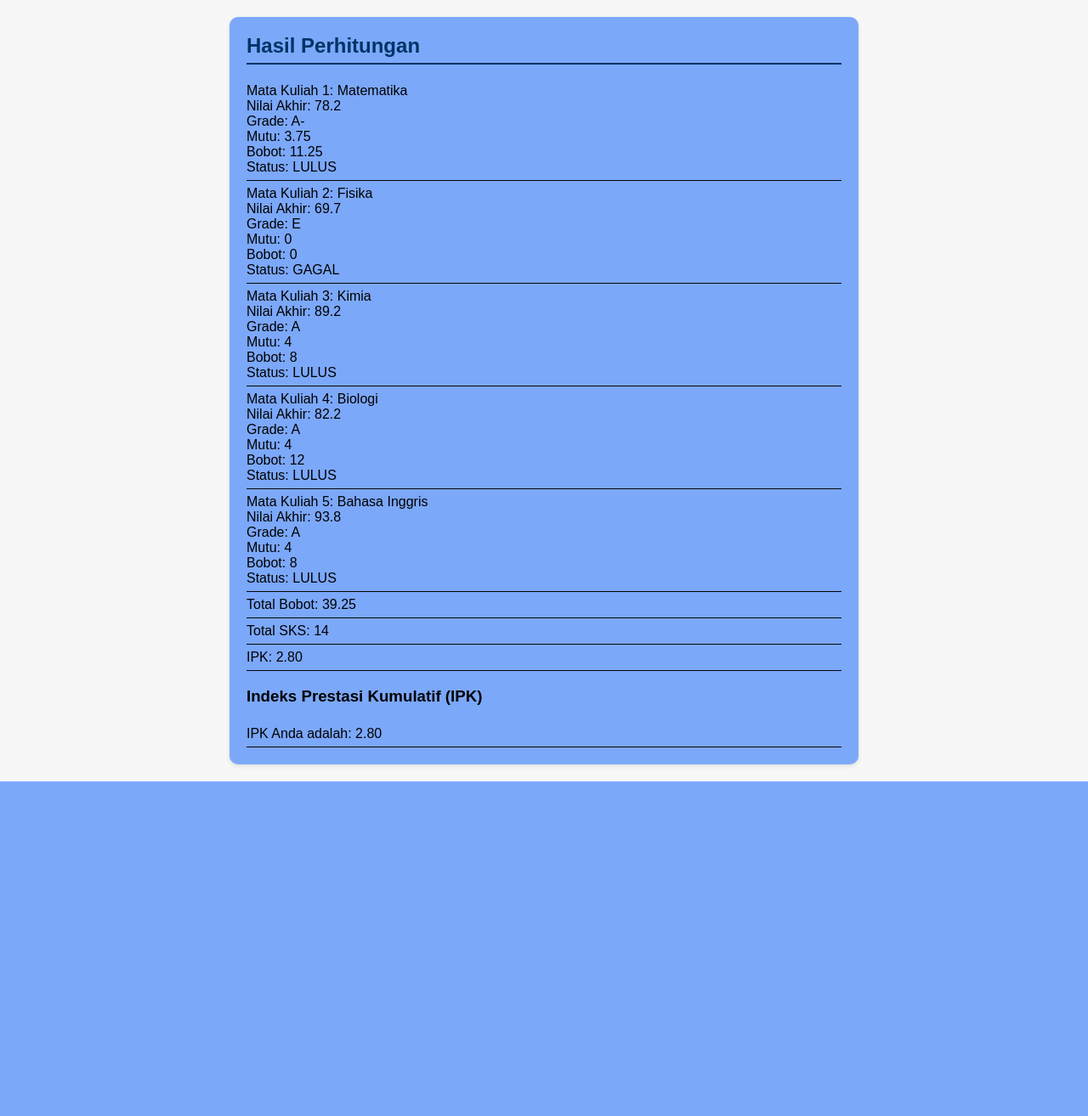
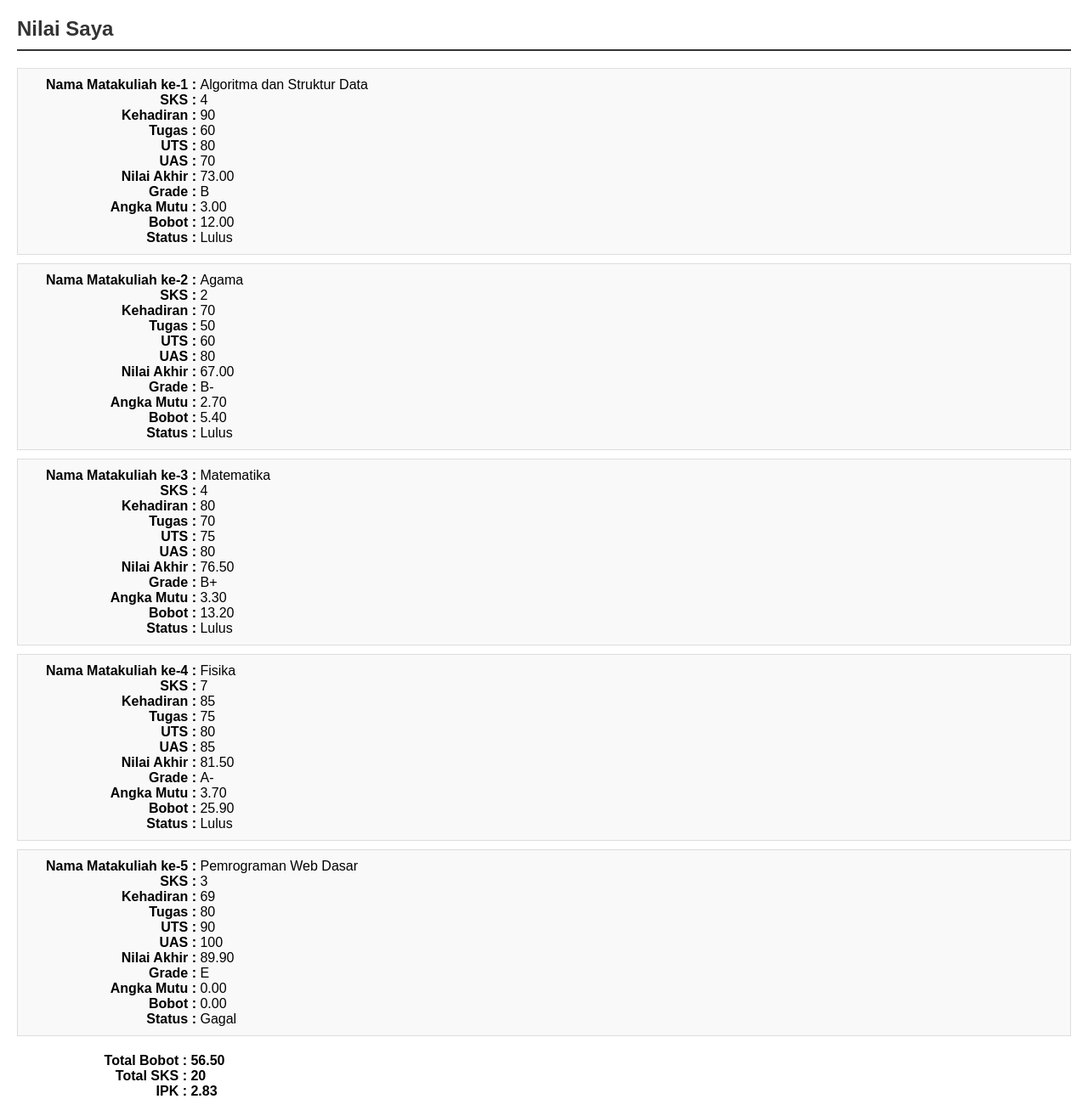
Before and after one commit to Muazijan/2511500073-pwd-ti1a-25260, a PHP site: page /pertemuan-06/tugas6.php in a window 1280 px wide. Shown: the whole page at 85% size. Before the commit the page ends 920 px from the top, so only its background shows below. Run offline with PHP 8.4, Linux system fonts and the light colour scheme.

Commit message:
tugas6.php

```diff
--- a/pertemuan-06/tugas6.php
+++ b/pertemuan-06/tugas6.php
@@ -1,274 +1,239 @@
-<style>
-    body {
-      font-family: Arial, sans-serif;
-      background-color: #f7f7f7;
-      margin: 0;
-      padding: 0;
-    }
+<?php
+// Definisi variabel input berdasarkan contoh (dalam praktik nyata, ini bisa diambil dari form atau database)
+$namaMatkul1 = "Algoritma dan Struktur Data";
+$sksMatkul1 = 4;
+$nilaiHadir1 = 90;
+$nilaiTugas1 = 60;
+$nilaiUTS1 = 80;
+$nilaiUAS1 = 70;
 
+$namaMatkul2 = "Agama";
+$sksMatkul2 = 2;
+$nilaiHadir2 = 70;
+$nilaiTugas2 = 50;
+$nilaiUTS2 = 60;
+$nilaiUAS2 = 80;
 
+$namaMatkul3 = "Matematika"; // Asumsi untuk mencapai total
+$sksMatkul3 = 4;
+$nilaiHadir3 = 80;
+$nilaiTugas3 = 70;
+$nilaiUTS3 = 75;
+$nilaiUAS3 = 80;
 
-    #about, #contact {
-      background-color: #7ca8fa;
-      border-radius: 10px;
-      padding: 20px;
-      max-width: 700px;
-      margin: 20px auto;
-      box-shadow: 0 2px 5px rgba(0, 0, 0, 0.1);
-    }
-
-    #about h2, #contact h2 {
-      color: #003366;
-      border-bottom: 2px solid #003366;
-      padding-bottom: 6px;
-      margin-top: 0;
-      margin-bottom: 16px;
-    }
-
-    #about p, #contact label {
-      display: flex;
-      justify-content: flex-start;
-      align-items: baseline;
-      margin: 0;
-      padding: 6px 0;
-      border-bottom: 1px solid #050505;
-    }
-
-    #about strong, #contact label > span {
-      min-width: 180px;
-      color: #080808;
-      font-weight: 600;
-      text-align: right;
-      padding-right: 16px;
-      flex-shrink: 0;
-    }
-
-    #contact input,
-    #contact textarea {
-      flex: 1;
-      border: 1px solid #ccc;
-      border-radius: 6px;
-      padding: 8px;
-      font-size: 14px;
-      box-sizing: border-box;
-      color: #000;
-    }
-
-    #contact button {
-      margin-top: 10px;
-      padding: 10px 24px;
-      font-size: 16px;
-      border-radius: 6px;
-      cursor: pointer;
-      border: none;
-      margin-right: 8px;
-      transition: all 0.3s ease;
-    }
-
-    #contact button[type="submit"] {
-      background-color: #84eb24;
-      color: #fff;
-      font-weight: 600;
-    }
-
-    #contact button[type="reset"] {
-      background-color: #ec1010;
-      color: #272727;
-      font-weight: 500;
-    }
-
-    #contact button[type="submit"]:hover {
-      background-color: #0379ee;
-      transform: translateY(-1px);
-      box-shadow: 0 2px 6px rgba(0, 0, 0, 0.2);
-    }
-
-    #contact button[type="reset"]:hover {
-      background-color: #cccccc;
-      transform: translateY(-1px);
-    }
-
-    footer {
-      background-color: #003366;
-      color: white;
-      text-align: center;
-      padding: 12px 0;
-      margin-top: 40px;
-    }
-
-    @media (max-width: 600px) {
-      #about p,
-      #contact label {
-        flex-direction: column;
-        align-items: flex-start;
-      }
-
-      #about strong,
-      #contact label > span {
-        text-align: left;
-        padding-right: 0;
-        margin-bottom: 4px;
-      }
-
-      #contact input,
-      #contact textarea,
-      #contact button {
-        width: 100%;
-      }
-    }
-
-    #contact {
-  background-image: url('maioo.gif');
-  background-size: cover;
-  background-position: center;
-  background-repeat: no-repeat;
-  border-radius: 10px;
-  padding: 20px;
-  max-width: 700px;
-  margin: 20px auto;
-  box-shadow: 0 2px 5px rgba(0, 0, 0, 0.1);
-  position: relative;
-  z-index: 1;
-  color: #fff;
-}
-
-  </style>
-
-</P>
-  </section>
-  <section id="about">
-  <?php
-$namaMatkul1 = "Matematika";
-$sksMatkul1 = 3;
-$nilaiHadir1 = 85;
-$nilaiTugas1 = 80;
-$nilaiUTS1 = 75;
-$nilaiUAS1 = 78;
-
-$namaMatkul2 = "Fisika";
-$sksMatkul2 = 4;
-$nilaiHadir2 = 65;
-$nilaiTugas2 = 70;
-$nilaiUTS2 = 68;
-$nilaiUAS2 = 72;
-
-
-$namaMatkul3 = "Kimia";
-$sksMatkul3 = 2;
-$nilaiHadir3 = 90;
-$nilaiTugas3 = 85;
-$nilaiUTS3 = 88;
-$nilaiUAS3 = 92;
-
-$namaMatkul4 = "Biologi";
-$sksMatkul4 = 3;
-$nilaiHadir4 = 78;
-$nilaiTugas4 = 82;
+$namaMatkul4 = "Fisika"; // Asumsi untuk mencapai total
+$sksMatkul4 = 7;
+$nilaiHadir4 = 85;
+$nilaiTugas4 = 75;
 $nilaiUTS4 = 80;
 $nilaiUAS4 = 85;
 
+$namaMatkul5 = "Pemrograman Web Dasar";
+$sksMatkul5 = 3;
+$nilaiHadir5 = 69;
+$nilaiTugas5 = 80;
+$nilaiUTS5 = 90;
+$nilaiUAS5 = 100;
 
-$namaMatkul5 = "Bahasa Inggris";
-$sksMatkul5 = 2;
-$nilaiHadir5 = 95;
-$nilaiTugas5 = 90;
-$nilaiUTS5 = 93;
-$nilaiUAS5 = 96;
-
-
+// Fungsi untuk menghitung nilai akhir
 function hitungNilaiAkhir($hadir, $tugas, $uts, $uas) {
     return (0.1 * $hadir) + (0.2 * $tugas) + (0.3 * $uts) + (0.4 * $uas);
 }
 
-function tentukanGrade($nilaiAkhir, $hadir) {
+// Fungsi untuk menentukan grade
+function tentukanGrade($hadir, $nilaiAkhir) {
     if ($hadir < 70) {
-        return 'E';
-    }
-    if ($nilaiAkhir >= 80) return 'A';
-    if ($nilaiAkhir >= 75) return 'A-';
-    if ($nilaiAkhir >= 70) return 'B+';
-    if ($nilaiAkhir >= 65) return 'B';
-    if ($nilaiAkhir >= 60) return 'B-';
-    if ($nilaiAkhir >= 55) return 'C+';
-    if ($nilaiAkhir >= 50) return 'C';
-    if ($nilaiAkhir >= 45) return 'C-';
-    if ($nilaiAkhir >= 40) return 'D';
-    return 'E';
-}
-
-function tentukanMutu($grade) {
-    switch ($grade) {
-        case 'A': return 4.0;
-        case 'A-': return 3.75;
-        case 'B+': return 3.5;
-        case 'B': return 3.0;
-        case 'B-': return 2.75;
-        case 'C+': return 2.5;
-        case 'C': return 2.0;
-        case 'C-': return 1.75;
-        case 'D': return 1.0;
-        case 'E': return 0.0;
-        default: return 0.0;
+        return "E";
+    } elseif ($nilaiAkhir >= 85) {
+        return "A";
+    } elseif ($nilaiAkhir >= 80) {
+        return "A-";
+    } elseif ($nilaiAkhir >= 75) {
+        return "B+";
+    } elseif ($nilaiAkhir >= 70) {
+        return "B";
+    } elseif ($nilaiAkhir >= 65) {
+        return "B-";
+    } elseif ($nilaiAkhir >= 60) {
+        return "C+";
+    } elseif ($nilaiAkhir >= 55) {
+        return "C";
+    } elseif ($nilaiAkhir >= 50) {
+        return "C-";
+    } elseif ($nilaiAkhir >= 45) {
+        return "D";
+    } else {
+        return "E";
     }
 }
 
-
-function tentukanStatus($grade) {
-    $lulusGrades = ['A', 'A-', 'B+', 'B', 'B-', 'C+', 'C', 'C-'];
-    return in_array($grade, $lulusGrades) ? 'LULUS' : 'GAGAL';
+// Fungsi untuk menentukan angka mutu
+function tentukanMutu($grade) {
+    switch ($grade) {
+        case "A": return 4.00;
+        case "A-": return 3.70;
+        case "B+": return 3.30;
+        case "B": return 3.00;
+        case "B-": return 2.70;
+        case "C+": return 2.30;
+        case "C": return 2.00;
+        case "C-": return 1.70;
+        case "D": return 1.00;
+        case "E": return 0.00;
+        default: return 0.00;
+    }
 }
 
-$matkul = [
-    1 => ['nama' => $namaMatkul1, 'sks' => $sksMatkul1, 'hadir' => $nilaiHadir1, 'tugas' => $nilaiTugas1, 'uts' => $nilaiUTS1, 'uas' => $nilaiUAS1],
-    2 => ['nama' => $namaMatkul2, 'sks' => $sksMatkul2, 'hadir' => $nilaiHadir2, 'tugas' => $nilaiTugas2, 'uts' => $nilaiUTS2, 'uas' => $nilaiUAS2],
-    3 => ['nama' => $namaMatkul3, 'sks' => $sksMatkul3, 'hadir' => $nilaiHadir3, 'tugas' => $nilaiTugas3, 'uts' => $nilaiUTS3, 'uas' => $nilaiUAS3],
-    4 => ['nama' => $namaMatkul4, 'sks' => $sksMatkul4, 'hadir' => $nilaiHadir4, 'tugas' => $nilaiTugas4, 'uts' => $nilaiUTS4, 'uas' => $nilaiUAS4],
-    5 => ['nama' => $namaMatkul5, 'sks' => $sksMatkul5, 'hadir' => $nilaiHadir5, 'tugas' => $nilaiTugas5, 'uts' => $nilaiUTS5, 'uas' => $nilaiUAS5],
-];
-
-$totalBobot = 0;
-$totalSKS = 0;
-
-for ($i = 1; $i <= 5; $i++) {
-    $nilaiAkhir = hitungNilaiAkhir($matkul[$i]['hadir'], $matkul[$i]['tugas'], $matkul[$i]['uts'], $matkul[$i]['uas']);
-    $grade = tentukanGrade($nilaiAkhir, $matkul[$i]['hadir']);
-    $mutu = tentukanMutu($grade);
-    $bobot = $mutu * $matkul[$i]['sks'];
-    $status = tentukanStatus($grade);
-
-
-    ${"nilaiAkhir$i"} = $nilaiAkhir;
-    ${"grade$i"} = $grade;
-    ${"mutu$i"} = $mutu;
-    ${"bobot$i"} = $bobot;
-    ${"status$i"} = $status;
-
-    $totalBobot += $bobot;
-    $totalSKS += $matkul[$i]['sks'];
+// Fungsi untuk menentukan status
+function tentukanStatus($grade) {
+    if (in_array($grade, ["A", "A-", "B+", "B", "B-", "C+", "C", "C-"])) {
+        return "Lulus";
+    } else {
+        return "Gagal";
+    }
 }
 
+// Perhitungan untuk setiap mata kuliah
+for ($i = 1; $i <= 5; $i++) {
+    $hadir = ${"nilaiHadir$i"};
+    $tugas = ${"nilaiTugas$i"};
+    $uts = ${"nilaiUTS$i"};
+    $uas = ${"nilaiUAS$i"};
+    $sks = ${"sksMatkul$i"};
+
+    ${"nilaiAkhir$i"} = hitungNilaiAkhir($hadir, $tugas, $uts, $uas);
+    ${"grade$i"} = tentukanGrade($hadir, ${"nilaiAkhir$i"});
+    ${"mutu$i"} = tentukanMutu(${"grade$i"});
+    ${"bobot$i"} = ${"mutu$i"} * $sks;
+    ${"status$i"} = tentukanStatus(${"grade$i"});
+}
+
+// Perhitungan total
+$totalBobot = $bobot1 + $bobot2 + $bobot3 + $bobot4 + $bobot5;
+$totalSKS = $sksMatkul1 + $sksMatkul2 + $sksMatkul3 + $sksMatkul4 + $sksMatkul5;
 $IPK = $totalSKS > 0 ? $totalBobot / $totalSKS : 0;
+?>
 
+<!DOCTYPE html>
+<html lang="id">
+<head>
+    <meta charset="UTF-8">
+    <meta name="viewport" content="width=device-width, initial-scale=1.0">
+    <title>Nilai Saya</title>
+    <style>
+        body {
+            font-family: Arial, sans-serif;
+            margin: 20px;
+        }
+        h2 {
+            color: #333;
+            border-bottom: 2px solid #333;
+            padding-bottom: 10px;
+        }
+        .section {
+            margin-bottom: 20px;
+        }
+        .label {
+            text-align: right;
+            font-weight: bold;
+            width: 200px;
+            display: inline-block;
+        }
+        .value {
+            text-align: left;
+            display: inline-block;
+        }
+        .matkul {
+            margin-bottom: 10px;
+            padding: 10px;
+            border: 1px solid #ddd;
+            background-color: #f9f9f9;
+        }
+        .total {
+            font-weight: bold;
+            margin-top: 20px;
+        }
+    </style>
+</head>
+<body>
+    <h2>Nilai Saya</h2>
 
-echo "<h2>Hasil Perhitungan</h2>";
-for ($i = 1; $i <= 5; $i++) {
-    echo "<p>Mata Kuliah $i: {$matkul[$i]['nama']}<br>";
-    echo "Nilai Akhir: " . ${"nilaiAkhir$i"} . "<br>";
-    echo "Grade: " . ${"grade$i"} . "<br>";
-    echo "Mutu: " . ${"mutu$i"} . "<br>";
-    echo "Bobot: " . ${"bobot$i"} . "<br>";
-    echo "Status: " . ${"status$i"} . "</p>";
-}
-echo "<p>Total Bobot: $totalBobot</p>";
-echo "<p>Total SKS: $totalSKS</p>";
-echo "<p>IPK: " . number_format($IPK, 2) . "</p>";
+    <div class="section" id="ipk"> <!-- Section IPK dapat ditempatkan di sini atau di tempat lain -->
+        <div class="matkul">
+            <div><span class="label">Nama Matakuliah ke-1 :</span> <span class="value"><?php echo $namaMatkul1; ?></span></div>
+            <div><span class="label">SKS :</span> <span class="value"><?php echo $sksMatkul1; ?></span></div>
+            <div><span class="label">Kehadiran :</span> <span class="value"><?php echo $nilaiHadir1; ?></span></div>
+            <div><span class="label">Tugas :</span> <span class="value"><?php echo $nilaiTugas1; ?></span></div>
+            <div><span class="label">UTS :</span> <span class="value"><?php echo $nilaiUTS1; ?></span></div>
+            <div><span class="label">UAS :</span> <span class="value"><?php echo $nilaiUAS1; ?></span></div>
+            <div><span class="label">Nilai Akhir :</span> <span class="value"><?php echo number_format($nilaiAkhir1, 2); ?></span></div>
+            <div><span class="label">Grade :</span> <span class="value"><?php echo $grade1; ?></span></div>
+            <div><span class="label">Angka Mutu :</span> <span class="value"><?php echo number_format($mutu1, 2); ?></span></div>
+            <div><span class="label">Bobot :</span> <span class="value"><?php echo number_format($bobot1, 2); ?></span></div>
+            <div><span class="label">Status :</span> <span class="value"><?php echo $status1; ?></span></div>
+        </div>
 
+        <div class="matkul">
+            <div><span class="label">Nama Matakuliah ke-2 :</span> <span class="value"><?php echo $namaMatkul2; ?></span></div>
+            <div><span class="label">SKS :</span> <span class="value"><?php echo $sksMatkul2; ?></span></div>
+            <div><span class="label">Kehadiran :</span> <span class="value"><?php echo $nilaiHadir2; ?></span></div>
+            <div><span class="label">Tugas :</span> <span class="value"><?php echo $nilaiTugas2; ?></span></div>
+            <div><span class="label">UTS :</span> <span class="value"><?php echo $nilaiUTS2; ?></span></div>
+            <div><span class="label">UAS :</span> <span class="value"><?php echo $nilaiUAS2; ?></span></div>
+            <div><span class="label">Nilai Akhir :</span> <span class="value"><?php echo number_format($nilaiAkhir2, 2); ?></span></div>
+            <div><span class="label">Grade :</span> <span class="value"><?php echo $grade2; ?></span></div>
+            <div><span class="label">Angka Mutu :</span> <span class="value"><?php echo number_format($mutu2, 2); ?></span></div>
+            <div><span class="label">Bobot :</span> <span class="value"><?php echo number_format($bobot2, 2); ?></span></div>
+            <div><span class="label">Status :</span> <span class="value"><?php echo $status2; ?></span></div>
+        </div>
 
-echo "<section id='ipk'>";
-echo "<h3>Indeks Prestasi Kumulatif (IPK)</h3>";
-echo "<p>IPK Anda adalah: " . number_format($IPK, 2) . "</p>";
-echo "</section>";
+        <div class="matkul">
+            <div><span class="label">Nama Matakuliah ke-3 :</span> <span class="value"><?php echo $namaMatkul3; ?></span></div>
+            <div><span class="label">SKS :</span> <span class="value"><?php echo $sksMatkul3; ?></span></div>
+            <div><span class="label">Kehadiran :</span> <span class="value"><?php echo $nilaiHadir3; ?></span></div>
+            <div><span class="label">Tugas :</span> <span class="value"><?php echo $nilaiTugas3; ?></span></div>
+            <div><span class="label">UTS :</span> <span class="value"><?php echo $nilaiUTS3; ?></span></div>
+            <div><span class="label">UAS :</span> <span class="value"><?php echo $nilaiUAS3; ?></span></div>
+            <div><span class="label">Nilai Akhir :</span> <span class="value"><?php echo number_format($nilaiAkhir3, 2); ?></span></div>
+            <div><span class="label">Grade :</span> <span class="value"><?php echo $grade3; ?></span></div>
+            <div><span class="label">Angka Mutu :</span> <span class="value"><?php echo number_format($mutu3, 2); ?></span></div>
+            <div><span class="label">Bobot :</span> <span class="value"><?php echo number_format($bobot3, 2); ?></span></div>
+            <div><span class="label">Status :</span> <span class="value"><?php echo $status3; ?></span></div>
+        </div>
 
+        <div class="matkul">
+            <div><span class="label">Nama Matakuliah ke-4 :</span> <span class="value"><?php echo $namaMatkul4; ?></span></div>
+            <div><span class="label">SKS :</span> <span class="value"><?php echo $sksMatkul4; ?></span></div>
+            <div><span class="label">Kehadiran :</span> <span class="value"><?php echo $nilaiHadir4; ?></span></div>
+            <div><span class="label">Tugas :</span> <span class="value"><?php echo $nilaiTugas4; ?></span></div>
+            <div><span class="label">UTS :</span> <span class="value"><?php echo $nilaiUTS4; ?></span></div>
+            <div><span class="label">UAS :</span> <span class="value"><?php echo $nilaiUAS4; ?></span></div>
+            <div><span class="label">Nilai Akhir :</span> <span class="value"><?php echo number_format($nilaiAkhir4, 2); ?></span></div>
+            <div><span class="label">Grade :</span> <span class="value"><?php echo $grade4; ?></span></div>
+            <div><span class="label">Angka Mutu :</span> <span class="value"><?php echo number_format($mutu4, 2); ?></span></div>
+            <div><span class="label">Bobot :</span> <span class="value"><?php echo number_format($bobot4, 2); ?></span></div>
+            <div><span class="label">Status :</span> <span class="value"><?php echo $status4; ?></span></div>
+        </div>
 
-?>
-<section>
+        <div class="matkul">
+            <div><span class="label">Nama Matakuliah ke-5 :</span> <span class="value"><?php echo $namaMatkul5; ?></span></div>
+            <div><span class="label">SKS :</span> <span class="value"><?php echo $sksMatkul5; ?></span></div>
+            <div><span class="label">Kehadiran :</span> <span class="value"><?php echo $nilaiHadir5; ?></span></div>
+            <div><span class="label">Tugas :</span> <span class="value"><?php echo $nilaiTugas5; ?></span></div>
+            <div><span class="label">UTS :</span> <span class="value"><?php echo $nilaiUTS5; ?></span></div>
+            <div><span class="label">UAS :</span> <span class="value"><?php echo $nilaiUAS5; ?></span></div>
+            <div><span class="label">Nilai Akhir :</span> <span class="value"><?php echo number_format($nilaiAkhir5, 2); ?></span></div>
+            <div><span class="label">Grade :</span> <span class="value"><?php echo $grade5; ?></span></div>
+            <div><span class="label">Angka Mutu :</span> <span class="value"><?php echo number_format($mutu5, 2); ?></span></div>
+            <div><span class="label">Bobot :</span> <span class="value"><?php echo number_format($bobot5, 2); ?></span></div>
+            <div><span class="label">Status :</span> <span class="value"><?php echo $status5; ?></span></div>
+        </div>
+    </div>
+
+    <div class="total">
+        <div><span class="label">Total Bobot :</span> <span class="value"><?php echo number_format($totalBobot, 2); ?></span></div>
+        <div><span class="label">Total SKS :</span> <span class="value"><?php echo $totalSKS; ?></span></div>
+        <div><span class="label">IPK :</span> <span class="value"><?php echo number_format($IPK, 2); ?></span></div>
+    </div>
+</body>
+</html>
```
